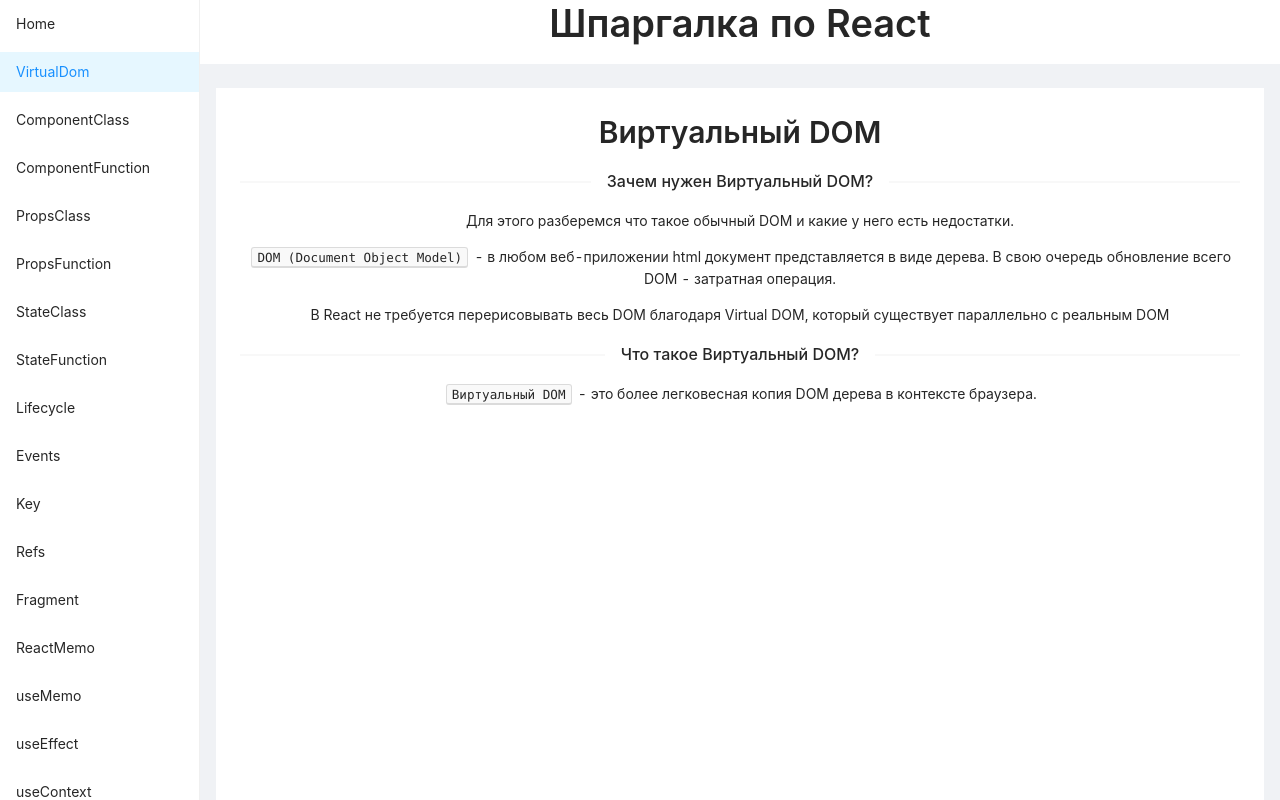
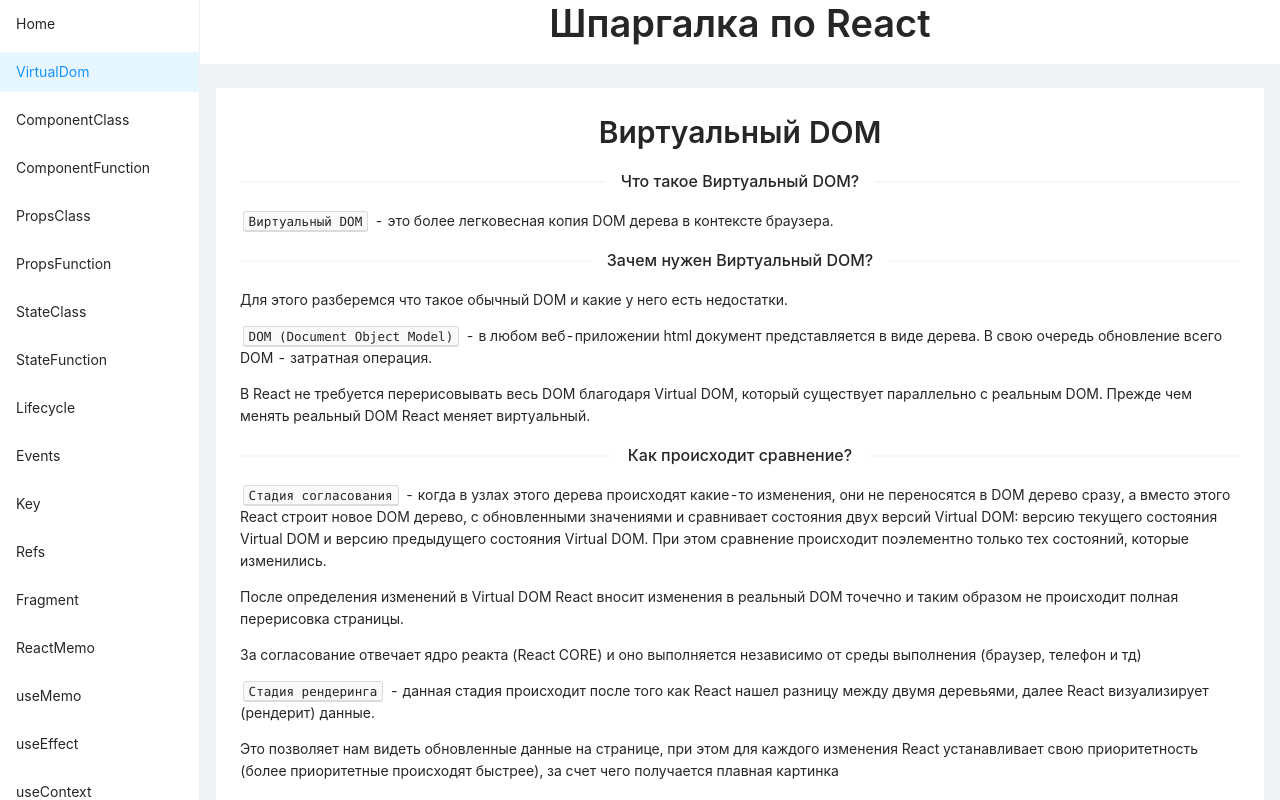
Before and after one commit to vitalyabedik/react-cheatsheet, a React (Create React App) app: page / in a window 1280 px wide. Both pictures are taken after a click on the item "VirtualDom". Shown: the top 800 px of the page. Built offline with nearby package versions, Linux system fonts and the light colour scheme.

Commit message:
adding data to VirtualDom and Home pages

```diff
--- a/src/app/App.scss
+++ b/src/app/App.scss
@@ -39,5 +39,10 @@
     }
 }
 
-.header {
+div.ant-typography {
+    text-align: left;
 }
+
+.ant-layout-sider-children {
+    background-color: white;
+}
--- a/src/components/layout/header/AppHeader.scss
+++ b/src/components/layout/header/AppHeader.scss
@@ -3,8 +3,8 @@
 //     flex-direction: column;
 // }
 
-.header {
-    &__switch {
-        background: #fff;
-    }
-}
+// .header {
+//     &__switch {
+//         background: #fff;
+//     }
+// }
--- a/src/pages/Home/Home.jsx
+++ b/src/pages/Home/Home.jsx
@@ -1,5 +1,16 @@
+import { Typography, Image } from 'antd';
+
+import courseProgram from '../../assets/images/courseProgram.png';
+
+const { Title } = Typography;
+
 const Home = () => {
-    return <div>Home</div>;
+    return (
+        <>
+            <Title level={2}>Программа курса Redev</Title>
+            <Image src={courseProgram} />
+        </>
+    );
 };
 
 export default Home;
--- a/src/pages/VirtualDom/VirtualDom.jsx
+++ b/src/pages/VirtualDom/VirtualDom.jsx
@@ -6,6 +6,12 @@
     return (
         <>
             <Title level={2}>Виртуальный DOM</Title>
+
+            <Divider>Что такое Виртуальный DOM? </Divider>
+            <Paragraph>
+                <Text keyboard>Виртуальный DOM</Text> - это более легковесная
+                копия DOM дерева в контексте браузера.
+            </Paragraph>
 
             <Divider>Зачем нужен Виртуальный DOM? </Divider>
             <Paragraph>
@@ -19,13 +25,40 @@
             </Paragraph>
             <Paragraph>
                 В React не требуется перерисовывать весь DOM благодаря Virtual
-                DOM, который существует параллельно с реальным DOM
+                DOM, который существует параллельно с реальным DOM. Прежде чем
+                менять реальный DOM React меняет виртуальный.
             </Paragraph>
 
-            <Divider>Что такое Виртуальный DOM? </Divider>
+            <Divider>Как происходит сравнение?</Divider>
             <Paragraph>
-                <Text keyboard>Виртуальный DOM</Text> - это более легковесная
-                копия DOM дерева в контексте браузера.
+                <Text keyboard>Стадия согласования</Text> - когда в узлах этого
+                дерева происходят какие-то изменения, они не переносятся в DOM
+                дерево сразу, а вместо этого React строит новое DOM дерево, с
+                обновленными значениями и сравнивает состояния двух версий
+                Virtual DOM: версию текущего состояния Virtual DOM и версию
+                предыдущего состояния Virtual DOM. При этом сравнение происходит
+                поэлементно только тех состояний, которые изменились.
+            </Paragraph>
+            <Paragraph>
+                После определения изменений в Virtual DOM React вносит изменения
+                в реальный DOM точечно и таким образом не происходит полная
+                перерисовка страницы.
+            </Paragraph>
+            <Paragraph>
+                За согласование отвечает ядро реакта (React CORE) и оно
+                выполняется независимо от среды выполнения (браузер, телефон и
+                тд)
+            </Paragraph>
+            <Paragraph>
+                <Text keyboard>Стадия рендеринга</Text> - данная стадия
+                происходит после того как React нашел разницу между двумя
+                деревьями, далее React визуализирует (рендерит) данные.
+            </Paragraph>
+            <Paragraph>
+                Это позволяет нам видеть обновленные данные на странице, при
+                этом для каждого изменения React устанавливает свою
+                приоритетность (более приоритетные происходят быстрее), за счет
+                чего получается плавная картинка
             </Paragraph>
         </>
     );
```
Also changed, not shown: 1 other file (tests, documents, lock files or other folders).
